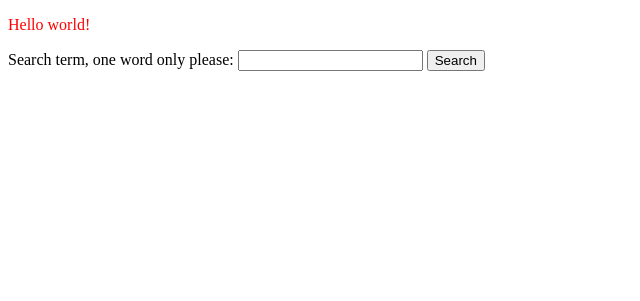
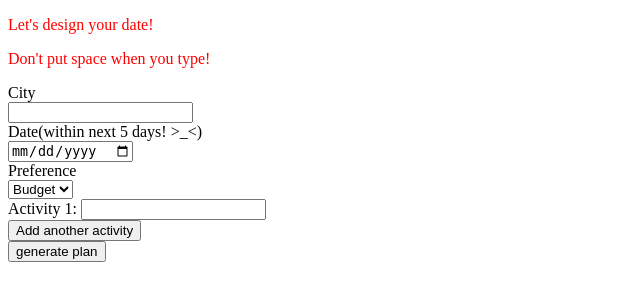
Before and after one commit to louisg1337/CS411-Group8, a Django app: page / in a window 1280 px wide. Shown: the top 301 px of the page, without its empty margins (0-640 px from the left). Run offline with Django 3.2, Linux system fonts and the light colour scheme.

```diff
--- a/CS411-Group8-main/templates/dateplan/index.html
+++ b/CS411-Group8-main/templates/dateplan/index.html
@@ -1,11 +1,62 @@
 {% extends 'base.html' %}
 {% block content %}
-<p>Hello world!</p>
+<div class="dateplan-container">
+<p class="page-title">Let's design your date!</p>
+<p class="warning">Don't put space when you type!</p>
 <form method="post" action="{% url 'dateplan:results' %}">
     {% csrf_token %}
-    <label for="search_term">Search term, one word only please:</label>
-    <input type="text" id="search_term" name="search_term">
+    <label for="city">City</label><br>
+    <input type="text" id="city" name="city">
+    <br>
+    <label for="date">Date(within next 5 days! >_<)</label><br>
+    <input type="date" id="date" name="date">
+    <br>
+    <label for="budget">Preference</label><br>
+    <select id="budget" name="budget">
+    <option value="budget">Budget</option>
+    <option value="quality">Quality</option>
+    </select>
+    <br>
+    <div id="activities-container">
+        <label for="activity1">Activity 1:</label>
+        <input type="text" id="activity1" name="activities[]" class="activity-input">
+        <br>
+    </div>
+
+    <button type="button" class="dateplan-buttons1" id="add-activity-btn">Add another activity</button>
+    <br>
+
+    <!-- <label for="search_term"></label> -->
+    <!-- <input type="text" id="search_term" name="search_term"> -->
     <!-- additional form fields as needed -->
-    <input type="submit" value="Search">
+    <button class="dateplan-buttons2" type="submit" value="generate plan">generate plan</button>
 </form>
+</div>
+
+<script>
+    const activitiesContainer = document.getElementById('activities-container');
+    const addActivityBtn = document.getElementById('add-activity-btn');
+
+    let activityCount = 1;
+
+    addActivityBtn.addEventListener('click', () => {
+        if (activityCount < 4) {
+            activityCount++;
+            const newActivityInput = document.createElement('input');
+            newActivityInput.type = 'text';
+            newActivityInput.id = `activity${activityCount}`;
+            newActivityInput.name = 'activities[]';
+            newActivityInput.classList.add('activity-input');
+            const newActivityLabel = document.createElement('label');
+            newActivityLabel.for = `activity${activityCount}`;
+            newActivityLabel.textContent = `Activity ${activityCount}:`;
+            activitiesContainer.appendChild(newActivityLabel);
+            activitiesContainer.appendChild(newActivityInput);
+            activitiesContainer.appendChild(document.createElement('br'));
+        }
+        if (activityCount === 4) {
+            addActivityBtn.disabled = true;
+        }
+    });
+</script>
 {% endblock %}
```
Also changed, not shown: CS411-Group8-main/templates/dateplan/Homepage.html (added, +19 -0 lines), CS411-Group8-main/templates/dateplan/results.html (+35 -2 lines), CS411-Group8-main/static/img/main.png (added), 3 other files.
